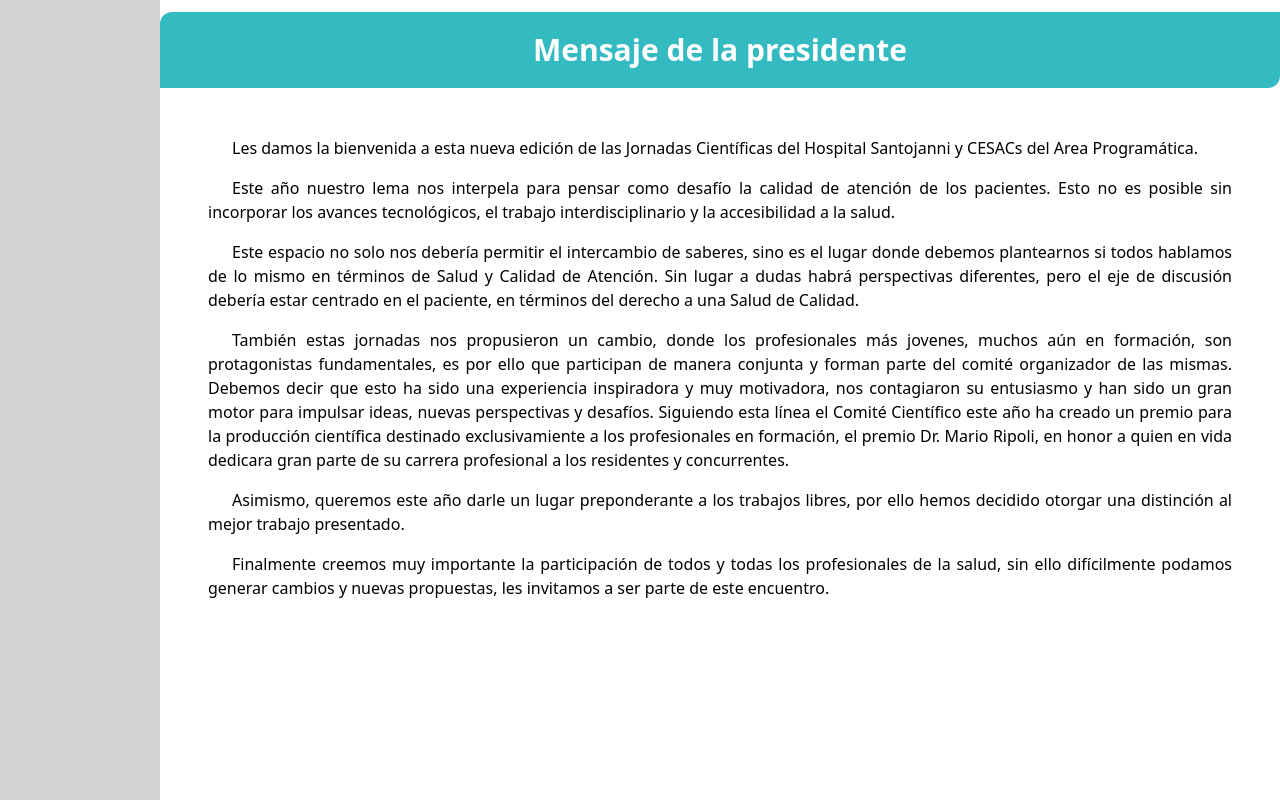
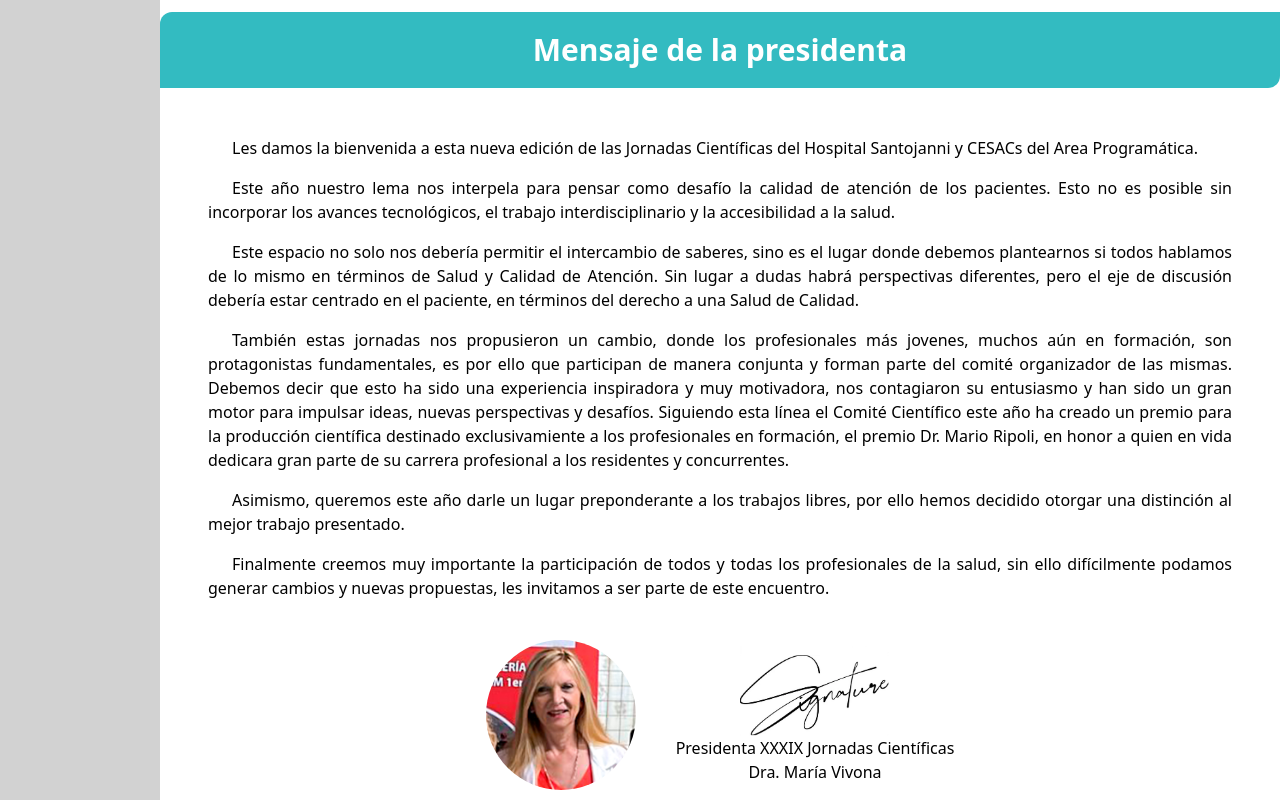
Before and after one commit to jprigotti/jornadas_cientificas_2024, a React (Vite) app: page / in a window 1280 px wide. Shown: the part 880-1680 px from the top of the page. Built offline with nearby package versions, Linux system fonts and the light colour scheme; no server answers.

Commit message:
added signtature

```diff
--- a/src/pages/home/components/Intro.jsx
+++ b/src/pages/home/components/Intro.jsx
@@ -6,10 +6,10 @@
     <section className="ms-40 bg-White flex flex-col items-center mt-3 rounded-tl-xl">
       <div className='container outer-container'>
         <div className='bg-PauGreenLight flex flex-col items-center rounded-tl-xl rounded-br-xl'>
-          <h2 className="text-3xl text-White font-bold text-center p-5">Mensaje de la presidente</h2>
+          <h2 className="text-3xl text-White font-bold text-center p-5">Mensaje de la presidenta</h2>
         </div>
         <div className='inner-container'>
-          <div class="space-y-4">
+          <div class="space-y-4 pb-10">
             <p className="text-indent indent-6 text-justify">
               Les damos la bienvenida a esta nueva edición de las Jornadas Científicas del Hospital Santojanni y CESACs del Area Programática.
             </p>
@@ -32,6 +32,14 @@
               Finalmente creemos muy importante la participación de todos y todas los profesionales de la salud, sin ello difícilmente podamos generar cambios y nuevas propuestas, les invitamos a ser parte de este encuentro.
             </p>
           </div>
+          <div className='flex items-center flex justify-center'>
+            <img className='rounded-full w-[150px]' src="/images/presidenta.png" alt="Presidenta Jornadas" />
+            <div className='ps-10 flex flex-col items-center'>
+              <img className="w-[150px]" src="/images/signature.png" alt="" />
+              <p>Presidenta XXXIX Jornadas Científicas</p>
+              <p>Dra. María Vivona</p>
+            </div>
+          </div>
         </div>
       </div>
     </section>
--- a/src/pages/home/components/Streaming.jsx
+++ b/src/pages/home/components/Streaming.jsx
@@ -12,7 +12,7 @@
   return (
     <div className="bg-PauBaseComponents ms-40">
       <div
-        className="w-full h-[600px] bg-cover bg-top"
+        className="w-full h-[600px] bg-cover bg-center"
         style={{ backgroundImage: "url('/images/sreaming_background.png')" }}
       >
         {/* You can add any additional content inside this div if needed */}
```
Also changed, not shown: public/images/presidenta.png (added), public/images/signature.png (added).
